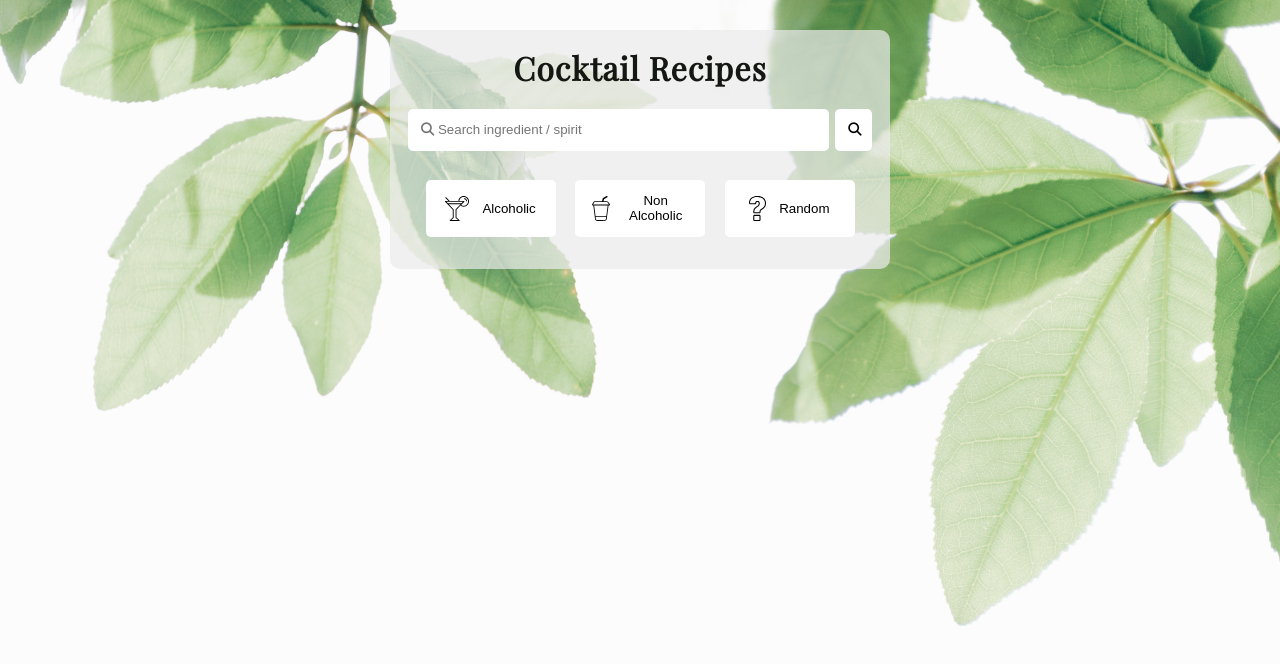
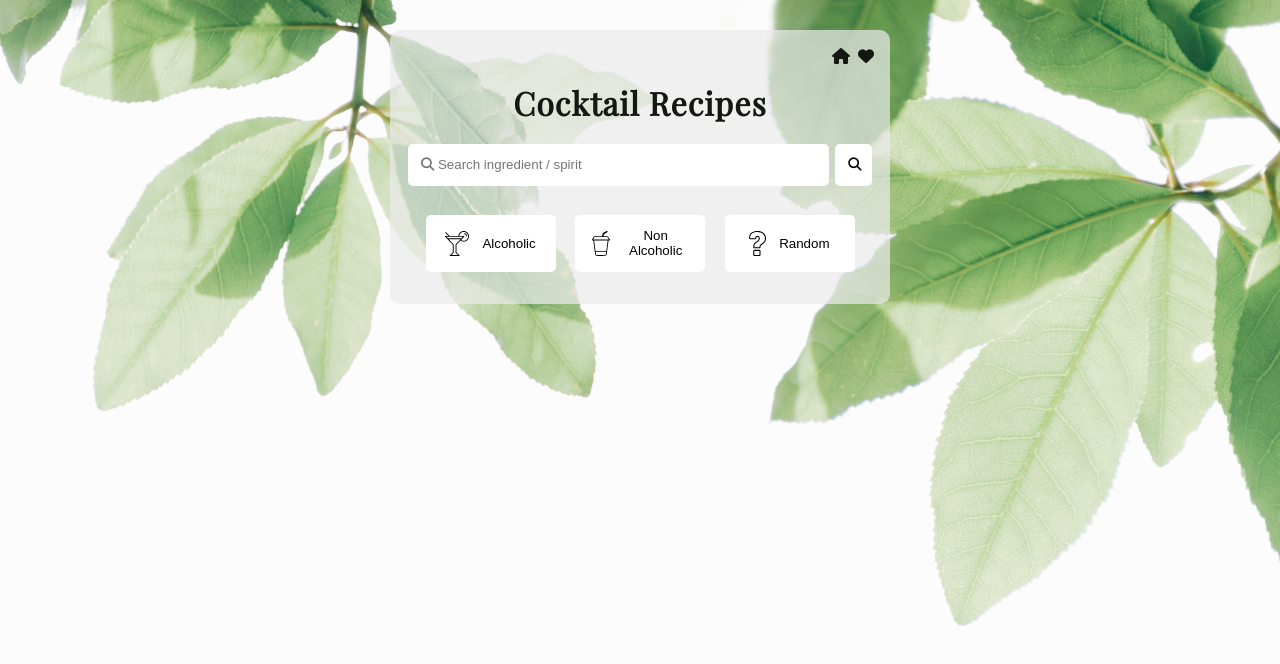
Before and after one commit to toowee-le/cocktails, a plain HTML site: page public/index.html in a window 1280 px wide. Drawn offline with nearby package versions, Linux system fonts and the light colour scheme; no server answers.

Commit message:
add header links to favorites list and back to home

```diff
--- a/public/index.html
+++ b/public/index.html
@@ -11,6 +11,12 @@
 </head>
 <body>
     <main class="app">
+
+        <header class="menu">
+            <a href="favorites.html"><i class="fas fa-home"></i></a>
+            <a href="index.html" class="favorite"><i class="fas fa-heart"></i></a>
+        </header>
+
         <h1>Cocktail Recipes</h1>
 
         <form name="search" action="POST">
--- a/public/style.css
+++ b/public/style.css
@@ -54,6 +54,14 @@ h3 {
     padding-bottom: .3em;
 }
 
+a {
+    color: var(--text-color);
+}
+
+a:hover {
+    color: var(--hover-color);
+}
+
 /* ---- Layout ---- */
 form {
     display: flex;
@@ -83,6 +91,15 @@ input[type=submit] {
 input[type=submit]:hover,
 .modal__close:hover {
     background: var(--hover-color);
+}
+
+.menu {
+    padding-bottom: 1em;
+    text-align: right;
+}
+
+.menu a {
+    padding-left: .3em;
 }
 
 .category-container {
```
